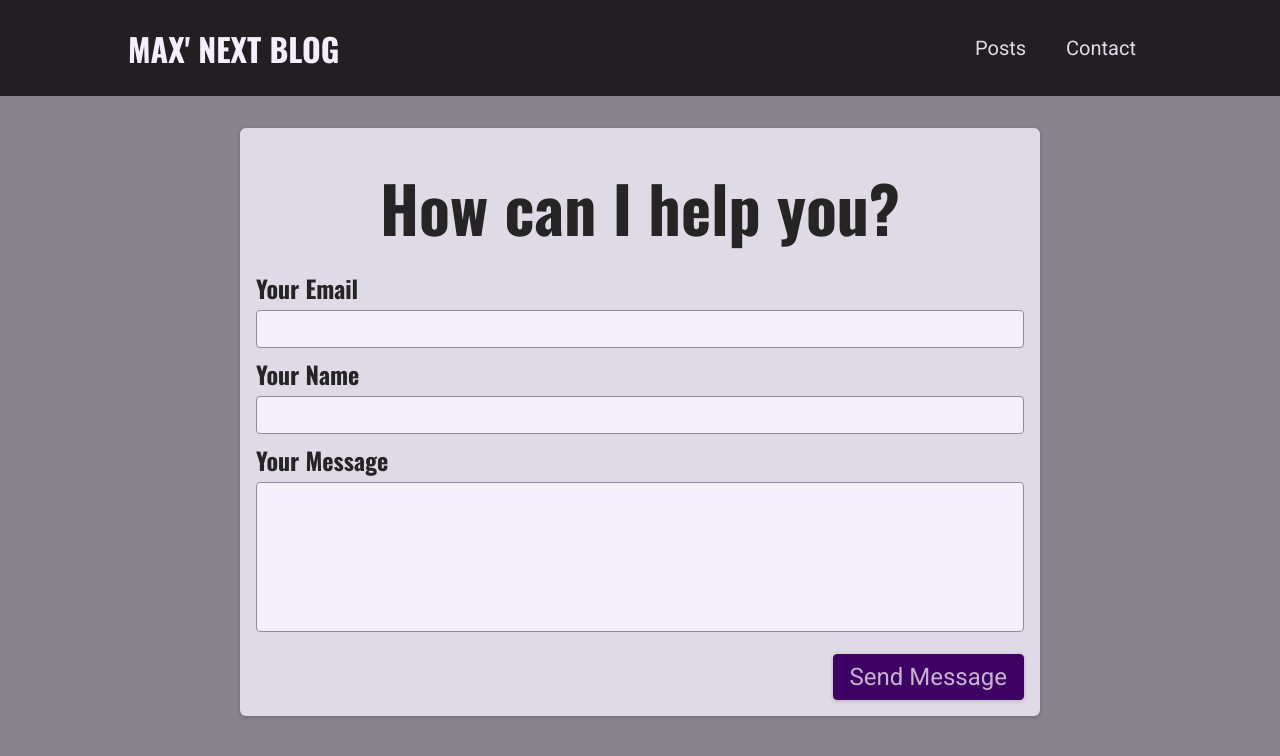
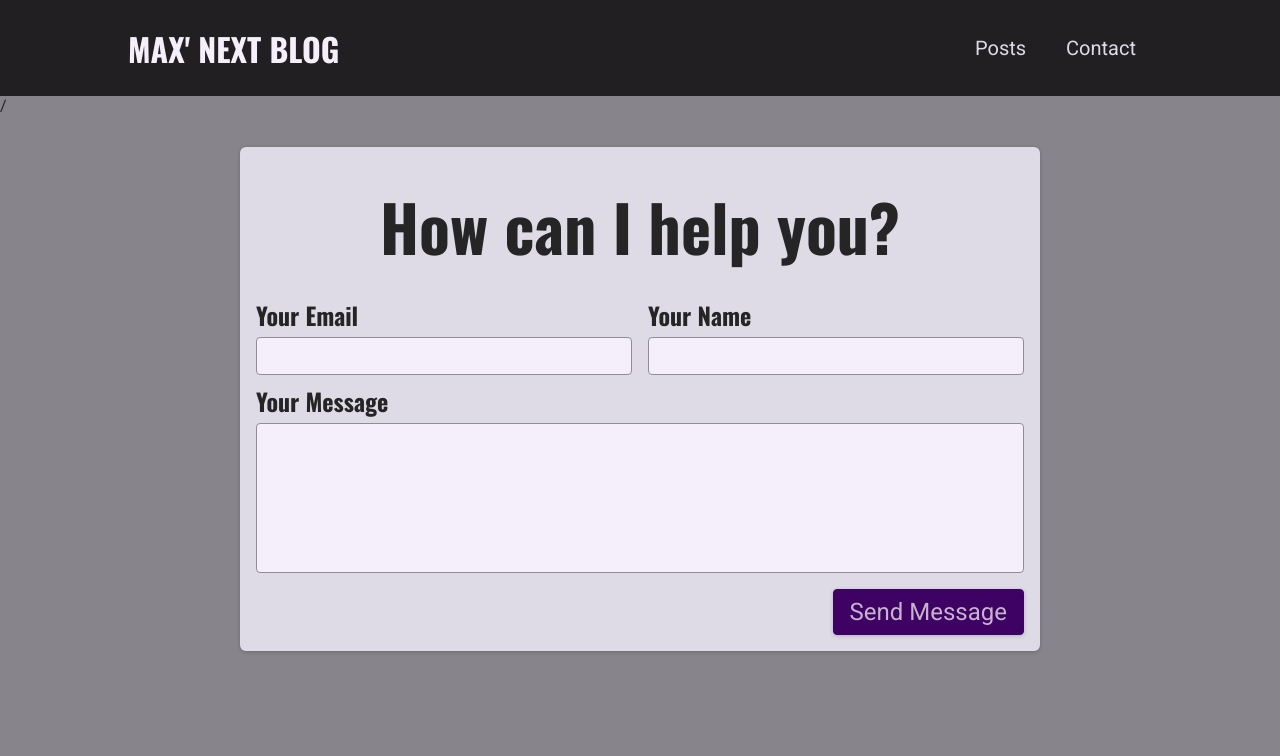
Before and after one commit to Pratik212/udemy-next, a Next.js app: page /contact in a window 1280 px wide. Shown: the top 756 px of the page. Built offline with nearby package versions, Linux system fonts and the light colour scheme.

Commit message:
add dynamic title in head and change contact ui

```diff
--- a/components/contact/contact-form.js
+++ b/components/contact/contact-form.js
@@ -92,7 +92,7 @@ const ContactForm = () => {
             <section className={classes.contact}>
                 <h1>How can I help you?</h1>
                 <form className={classes.form} onSubmit={sendMessageHandler}>
-                    <div className={classes.control}>
+                    <div className={classes.controls}>
                         <div className={classes.control}>
                             <label htmlFor="email">Your Email</label>
                             <input type="email" id='email' required value={enteredEmail}
@@ -104,7 +104,7 @@ const ContactForm = () => {
                                    onChange={e => setEnteredName(e.target.value)}/>
                         </div>
                     </div>
-                    <div className={classes.control}>
+                    <div className={classes.controls}>
                         <label htmlFor='message'>Your Message</label>
                         <textarea
                             id='message'
--- a/components/ui/notification.js
+++ b/components/ui/notification.js
@@ -18,13 +18,13 @@ function Notification(props) {
     const cssClasses = `${classes.notification} ${statusClasses}`;
 
     // return ReactDOM.createPortal(
-    return(
+    return ReactDOM.createPortal((
         <div className={cssClasses}>
             <h2>{title}</h2>
             <p>{message}</p>
         </div>
         // document.getElementById('notifications')
-    );
+    ),document.getElementById('notifications'))
 }
 
 export default Notification;
--- a/pages/_app.js
+++ b/pages/_app.js
@@ -1,6 +1,13 @@
 import '@/styles/globals.css'
 import Layout from "../components/layout/layout";
+import Head from "next/head";
 
-export default function App({ Component, pageProps }) {
-  return <Layout><Component {...pageProps} /></Layout>
+export default function App({Component, pageProps}) {
+    return (
+        <Layout>
+            <Head>
+                <meta name="viewport" content="width=device-width, initial-scale=1"/>
+            </Head>
+            <Component {...pageProps} />
+        </Layout>)
 }
--- a/pages/_document.js
+++ b/pages/_document.js
@@ -1,12 +1,14 @@
-import { Html, Head, Main, NextScript } from 'next/document'
+import {Html, Head, Main, NextScript} from 'next/document'
+
 
 export default function Document() {
     return (
         <Html lang="en">
-      <Head ><title>test</title></Head>
+            <Head><title>test</title></Head>
             <body>
-        <Main />
-        <NextScript />
+            <Main/>
+            <NextScript/>
+            <div id="notifications"></div>
             </body>
         </Html>
     )
--- a/pages/contact.js
+++ b/pages/contact.js
@@ -1,9 +1,16 @@
 import React from 'react';
 import ContactForm from "../components/contact/contact-form";
+import Head from "next/head";
 
 const ContactPage = () => {
     return (
+        <>
+            <Head>
+                <title>Contact Me</title>
+                <meta name="description" content='Send me your messages!'/>
+            </Head>/
         <ContactForm/>
+        </>
     );
 };
 
--- a/pages/index.js
+++ b/pages/index.js
@@ -1,11 +1,16 @@
 import Hero from "../components/home-page/hero";
 import FeaturedPosts from "../components/home-page/featured-posts";
 import {getFeaturedPosts} from "../lib/posts-util";
+import Head from "next/head";
 
 
 function HomePage(props) {
     return (
         <>
+            <Head>
+                <title>Pratik's Blog</title>
+                <meta name="description" content="I post about programming and web development"/>
+            </Head>
             <Hero/>
             <FeaturedPosts posts={props.posts}/>
         </>
```
Also changed, not shown: pages/posts/[slug].js (+7 -0 lines), pages/posts/index.js (+8 -0 lines). Lines whose indentation alone changed are shown as unchanged.
